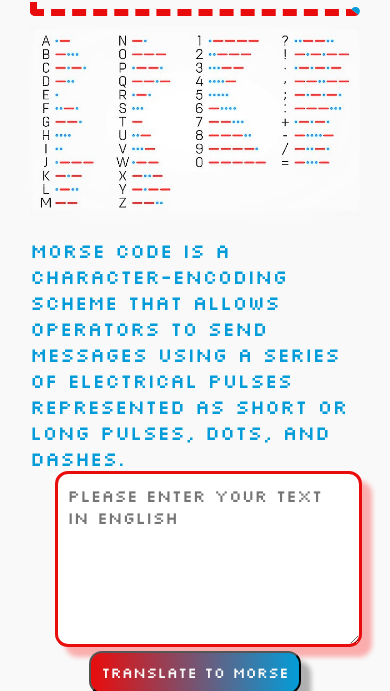
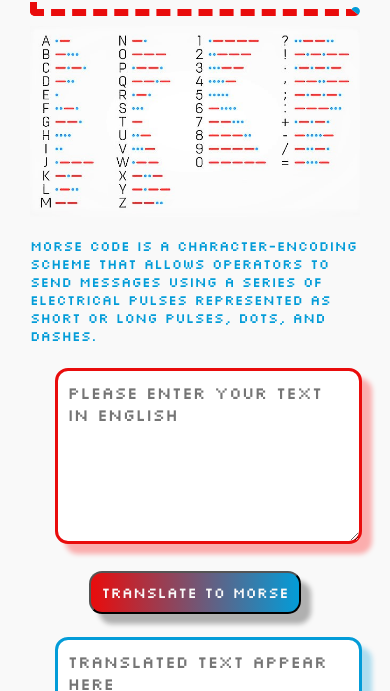
Before and after one commit to Anush79/morse-code-translator, a plain HTML site: page index.html in a window 390 px wide. Shown: the part 125-816 px from the top of the page. Drawn offline with Linux system fonts and the light colour scheme.

Commit message:
image issue fixed

```diff
--- a/style.css
+++ b/style.css
@@ -33,18 +33,19 @@ header img{
 }
 
 .container1 {
-    display: flex;
+display: flex;
 }
 
 .container1 img{
+
     align-items: center;
     margin-top: 3%;
-    justify-content: center;
+
 }
 
 .container2 {
     color: rgb(3, 156, 216);
-    height: 600px;
+    height:600px;
  display: flex;
  flex-direction: column;
  align-items: center;
@@ -98,7 +99,7 @@ textarea {
 #btnTranslate:active{
     background:#039cd8;
 }
-@media (max-width:800px) {
+@media (max-width:1000px) {
     .main{
         flex-direction: column;
     }
@@ -106,4 +107,8 @@ textarea {
         width: 100%;
     }
 
+.container2 p {
+    font-size: 14px;
+ margin-top: 20px;
 }
+}
```
